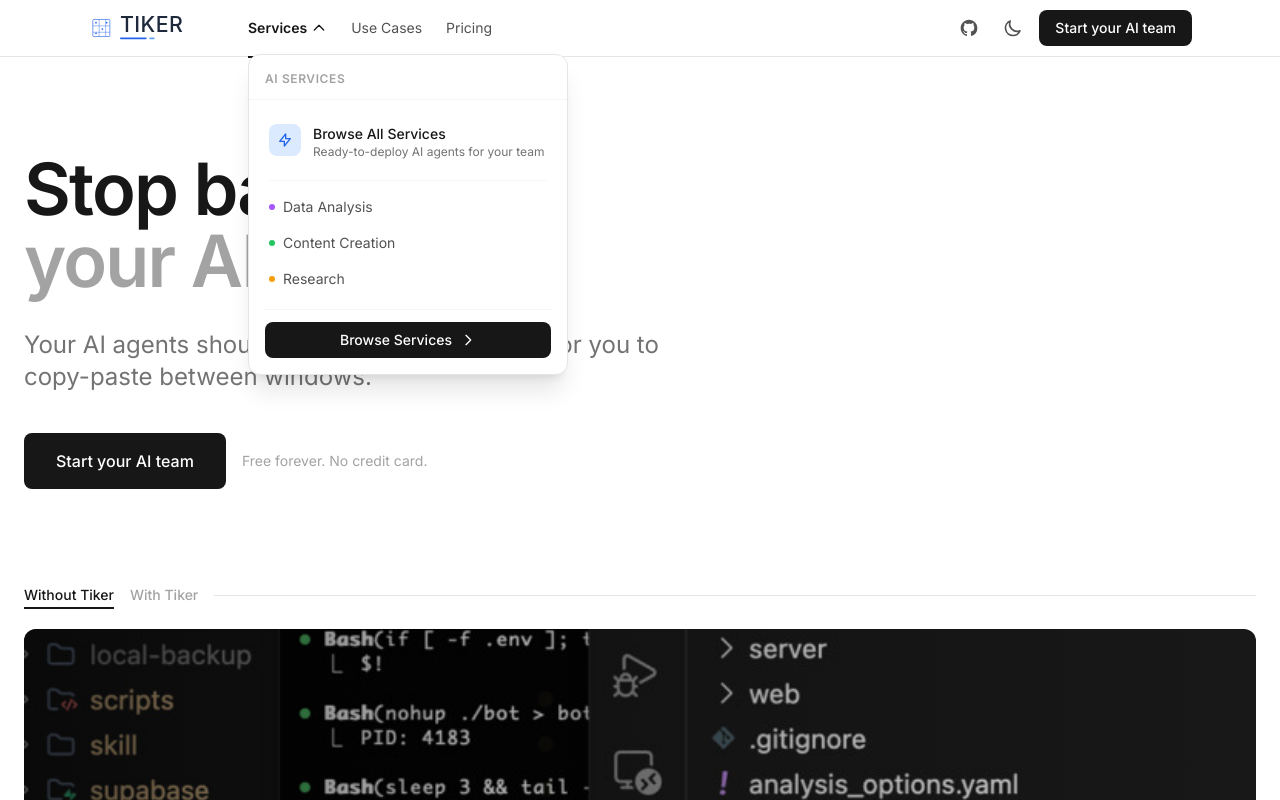
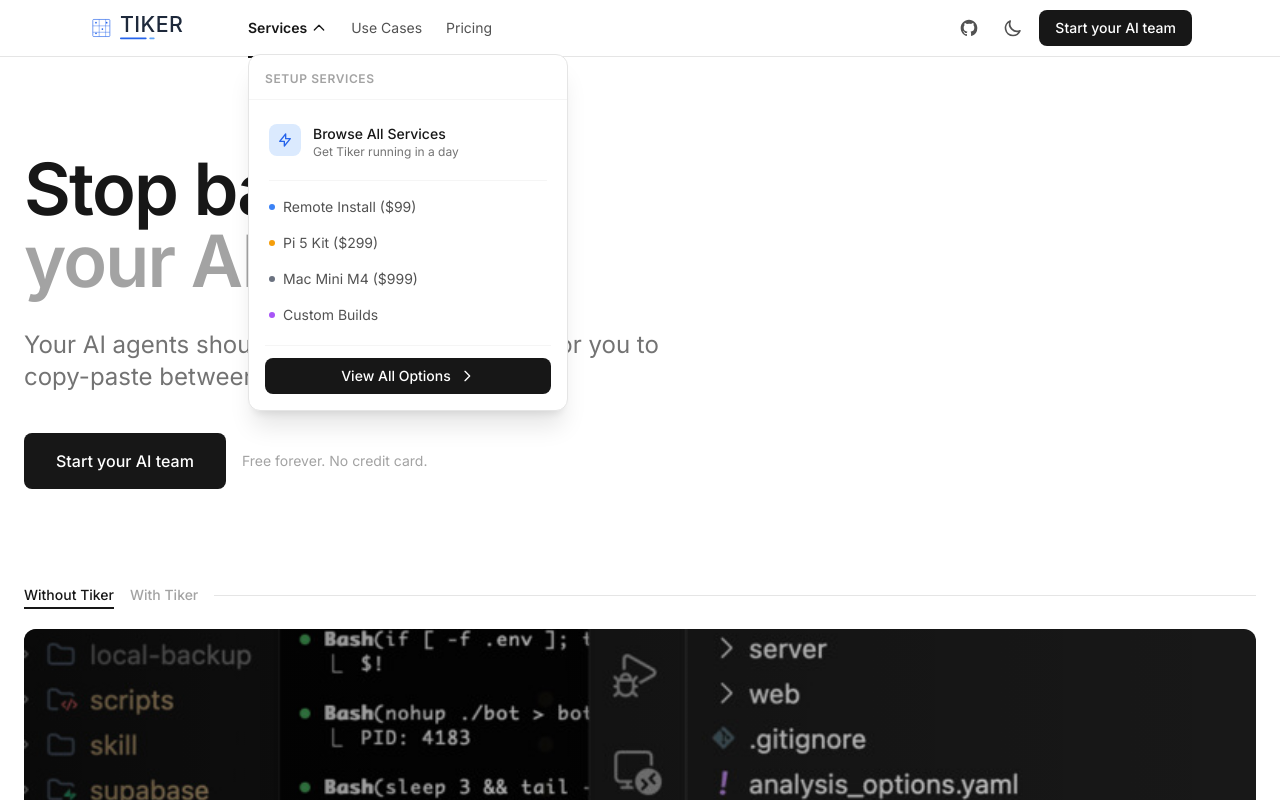
Before and after one commit to brenthorn/lobsterpot, a Next.js app in the folder app/: page / in a window 1280 px wide. Both pictures are taken after a click on the button "Services". Shown: the top 800 px of the page. Built offline with nearby package versions, Linux system fonts and the light colour scheme; no server answers.

Commit message:
fix(nav): services dropdown shows actual setup services

```diff
--- a/app/src/components/NavBar.tsx
+++ b/app/src/components/NavBar.tsx
@@ -136,7 +136,7 @@
                         onMouseLeave={() => setServicesOpen(false)}
                       >
                         <div className="px-4 pb-3 border-b border-neutral-100 dark:border-neutral-800 mb-3">
-                          <p className="text-xs font-semibold text-neutral-400 dark:text-neutral-500 uppercase tracking-wider">AI Services</p>
+                          <p className="text-xs font-semibold text-neutral-400 dark:text-neutral-500 uppercase tracking-wider">Setup Services</p>
                         </div>
                         <div className="px-2">
                           <Link
@@ -151,7 +151,7 @@
                             </div>
                             <div>
                               <p className="font-medium text-neutral-900 dark:text-neutral-100">Browse All Services</p>
-                              <p className="text-xs text-neutral-500 dark:text-neutral-400">Ready-to-deploy AI agents</p>
+                              <p className="text-xs text-neutral-500 dark:text-neutral-400">Get Tiker running in a day</p>
                             </div>
                           </Link>
 
@@ -160,28 +160,36 @@
                           </div>
 
                           <Link
-                            href="/services?category=data-analysis"
+                            href="/services#remote-setup"
+                            className="flex items-center gap-2 px-3 py-2 text-sm text-neutral-600 dark:text-neutral-400 hover:text-neutral-900 dark:hover:text-neutral-100 hover:bg-neutral-50 dark:hover:bg-neutral-800 rounded-lg transition-colors"
+                            onClick={() => setServicesOpen(false)}
+                          >
+                            <span className="w-1.5 h-1.5 rounded-full bg-blue-500"></span>
+                            Remote Install ($99)
+                          </Link>
+                          <Link
+                            href="/services#pi-kit"
+                            className="flex items-center gap-2 px-3 py-2 text-sm text-neutral-600 dark:text-neutral-400 hover:text-neutral-900 dark:hover:text-neutral-100 hover:bg-neutral-50 dark:hover:bg-neutral-800 rounded-lg transition-colors"
+                            onClick={() => setServicesOpen(false)}
+                          >
+                            <span className="w-1.5 h-1.5 rounded-full bg-amber-500"></span>
+                            Pi 5 Kit ($299)
+                          </Link>
+                          <Link
+                            href="/services#mac-mini"
+                            className="flex items-center gap-2 px-3 py-2 text-sm text-neutral-600 dark:text-neutral-400 hover:text-neutral-900 dark:hover:text-neutral-100 hover:bg-neutral-50 dark:hover:bg-neutral-800 rounded-lg transition-colors"
+                            onClick={() => setServicesOpen(false)}
+                          >
+                            <span className="w-1.5 h-1.5 rounded-full bg-gray-500"></span>
+                            Mac Mini M4 ($999)
+                          </Link>
+                          <Link
+                            href="/services#custom"
                             className="flex items-center gap-2 px-3 py-2 text-sm text-neutral-600 dark:text-neutral-400 hover:text-neutral-900 dark:hover:text-neutral-100 hover:bg-neutral-50 dark:hover:bg-neutral-800 rounded-lg transition-colors"
                             onClick={() => setServicesOpen(false)}
                           >
                             <span className="w-1.5 h-1.5 rounded-full bg-purple-500"></span>
-                            Data Analysis
-                          </Link>
-                          <Link
-                            href="/services?category=content"
-                            className="flex items-center gap-2 px-3 py-2 text-sm text-neutral-600 dark:text-neutral-400 hover:text-neutral-900 dark:hover:text-neutral-100 hover:bg-neutral-50 dark:hover:bg-neutral-800 rounded-lg transition-colors"
-                            onClick={() => setServicesOpen(false)}
-                          >
-                            <span className="w-1.5 h-1.5 rounded-full bg-green-500"></span>
-                            Content Creation
-                          </Link>
-                          <Link
-                            href="/services?category=research"
-                            className="flex items-center gap-2 px-3 py-2 text-sm text-neutral-600 dark:text-neutral-400 hover:text-neutral-900 dark:hover:text-neutral-100 hover:bg-neutral-50 dark:hover:bg-neutral-800 rounded-lg transition-colors"
-                            onClick={() => setServicesOpen(false)}
-                          >
-                            <span className="w-1.5 h-1.5 rounded-full bg-amber-500"></span>
-                            Research
+                            Custom Builds
                           </Link>
                         </div>
                       </div>
@@ -216,7 +224,7 @@
                         onMouseLeave={() => setServicesOpen(false)}
                       >
                         <div className="px-4 pb-3 border-b border-neutral-100 dark:border-neutral-800 mb-3">
-                          <p className="text-xs font-semibold text-neutral-400 dark:text-neutral-500 uppercase tracking-wider">AI Services</p>
+                          <p className="text-xs font-semibold text-neutral-400 dark:text-neutral-500 uppercase tracking-wider">Setup Services</p>
                         </div>
                         <div className="px-2">
                           <Link
@@ -231,7 +239,7 @@
                             </div>
                             <div>
                               <p className="font-medium text-neutral-900 dark:text-neutral-100">Browse All Services</p>
-                              <p className="text-xs text-neutral-500 dark:text-neutral-400">Ready-to-deploy AI agents for your team</p>
+                              <p className="text-xs text-neutral-500 dark:text-neutral-400">Get Tiker running in a day</p>
                             </div>
                           </Link>
 
@@ -240,28 +248,36 @@
                           </div>
 
                           <Link
-                            href="/services?category=data-analysis"
+                            href="/services#remote-setup"
+                            className="flex items-center gap-2 px-3 py-2 text-sm text-neutral-600 dark:text-neutral-400 hover:text-neutral-900 dark:hover:text-neutral-100 hover:bg-neutral-50 dark:hover:bg-neutral-800 rounded-lg transition-colors"
+                            onClick={() => setServicesOpen(false)}
+                          >
+                            <span className="w-1.5 h-1.5 rounded-full bg-blue-500"></span>
+                            Remote Install ($99)
+                          </Link>
+                          <Link
+                            href="/services#pi-kit"
+                            className="flex items-center gap-2 px-3 py-2 text-sm text-neutral-600 dark:text-neutral-400 hover:text-neutral-900 dark:hover:text-neutral-100 hover:bg-neutral-50 dark:hover:bg-neutral-800 rounded-lg transition-colors"
+                            onClick={() => setServicesOpen(false)}
+                          >
+                            <span className="w-1.5 h-1.5 rounded-full bg-amber-500"></span>
+                            Pi 5 Kit ($299)
+                          </Link>
+                          <Link
+                            href="/services#mac-mini"
+                            className="flex items-center gap-2 px-3 py-2 text-sm text-neutral-600 dark:text-neutral-400 hover:text-neutral-900 dark:hover:text-neutral-100 hover:bg-neutral-50 dark:hover:bg-neutral-800 rounded-lg transition-colors"
+                            onClick={() => setServicesOpen(false)}
+                          >
+                            <span className="w-1.5 h-1.5 rounded-full bg-gray-500"></span>
+                            Mac Mini M4 ($999)
+                          </Link>
+                          <Link
+                            href="/services#custom"
                             className="flex items-center gap-2 px-3 py-2 text-sm text-neutral-600 dark:text-neutral-400 hover:text-neutral-900 dark:hover:text-neutral-100 hover:bg-neutral-50 dark:hover:bg-neutral-800 rounded-lg transition-colors"
                             onClick={() => setServicesOpen(false)}
                           >
                             <span className="w-1.5 h-1.5 rounded-full bg-purple-500"></span>
-                            Data Analysis
-                          </Link>
-                          <Link
-                            href="/services?category=content"
-                            className="flex items-center gap-2 px-3 py-2 text-sm text-neutral-600 dark:text-neutral-400 hover:text-neutral-900 dark:hover:text-neutral-100 hover:bg-neutral-50 dark:hover:bg-neutral-800 rounded-lg transition-colors"
-                            onClick={() => setServicesOpen(false)}
-                          >
-                            <span className="w-1.5 h-1.5 rounded-full bg-green-500"></span>
-                            Content Creation
-                          </Link>
-                          <Link
-                            href="/services?category=research"
-                            className="flex items-center gap-2 px-3 py-2 text-sm text-neutral-600 dark:text-neutral-400 hover:text-neutral-900 dark:hover:text-neutral-100 hover:bg-neutral-50 dark:hover:bg-neutral-800 rounded-lg transition-colors"
-                            onClick={() => setServicesOpen(false)}
-                          >
-                            <span className="w-1.5 h-1.5 rounded-full bg-amber-500"></span>
-                            Research
+                            Custom Builds
                           </Link>
                         </div>
 
@@ -271,7 +287,7 @@
                             className="flex items-center justify-center gap-2 w-full py-2 text-sm font-medium text-white bg-neutral-900 dark:bg-white dark:text-neutral-900 rounded-lg hover:bg-neutral-800 dark:hover:bg-neutral-100 transition-colors"
                             onClick={() => setServicesOpen(false)}
                           >
-                            Browse Services
+                            View All Options
                             <svg className="w-4 h-4" fill="none" stroke="currentColor" viewBox="0 0 24 24">
                               <path strokeLinecap="round" strokeLinejoin="round" strokeWidth={2} d="M9 5l7 7-7 7" />
                             </svg>
```
